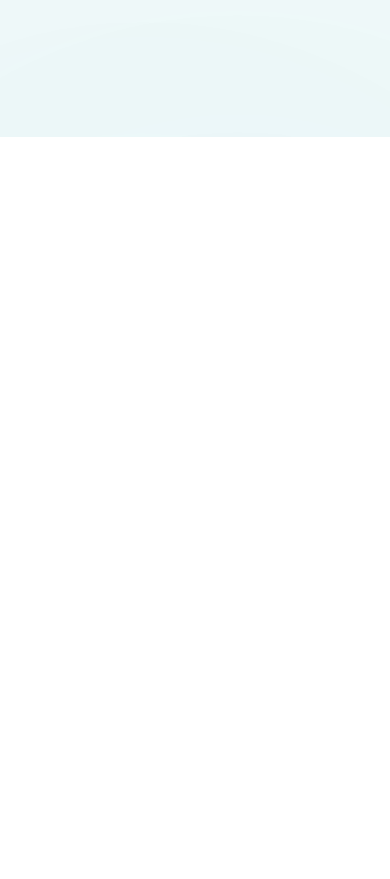
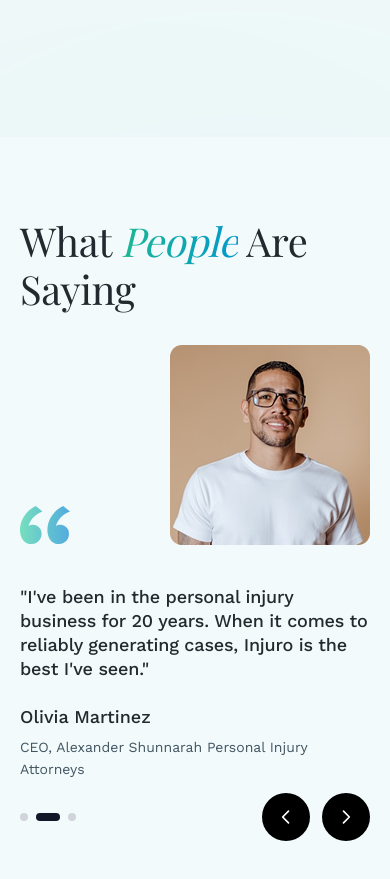
Before and after one commit to andrew-dev-p/injuro-landing-page, a Next.js app: page / in a window 390 px wide. Shown: the part 6080-6959 px from the top of the page. Before the commit the page ends 6217 px from the top, so only its background shows below. Built offline with nearby package versions, Linux system fonts and the light colour scheme.

Commit message:
Update Testimonials section layout for improved responsiveness and visual consistency. Adjust text sizes and spacing in the TestimonialsCarousel for better readability across devices. Uncomment Testimonials component in the main page layout.

```diff
--- a/app/page.tsx
+++ b/app/page.tsx
@@ -19,8 +19,8 @@ export default function Home() {
       <CaseTypes />
       <WhyInjuro />
       <HowItWorks />
-      {/* <Testimonials />
-      <FAQ />
+      <Testimonials />
+      {/* <FAQ />
       <CaseReview /> */}
     </main>
   );
--- a/components/sections/testimonials.tsx
+++ b/components/sections/testimonials.tsx
@@ -6,11 +6,11 @@ import { testimonialsData } from "@/lib/data";
 export const Testimonials = () => {
   return (
     <section className="bg-(--bg-tosca-soft)">
-      <div className="container-md px-5 pt-20 pb-40 flex justify-between">
+      <div className="container-md px-5 pt-20 pb-40 flex justify-between flex-col lg:flex-row gap-8 lg:gap-0">
         <p
           className={cn(
             playfairDisplay.className,
-            "max-w-[456px] text-[52px] leading-[1.23] tracking-[-0.01em] text-(--text-strong)"
+            "max-w-[456px] text-[40px] md:text-[52px] leading-[1.2] md:leading-[1.23] tracking-[-0.01em] text-(--text-strong)"
           )}
         >
           What <span className="italic heading-gradient-text">People</span> Are
--- a/components/ui/testimonials-carousel.tsx
+++ b/components/ui/testimonials-carousel.tsx
@@ -157,7 +157,7 @@ export function TestimonialsCarousel({
 
   return (
     <div
-      className="max-w-[624px]"
+      className="w-full lg:max-w-[624px]"
       onMouseEnter={pauseAutoplay}
       onMouseLeave={() => {
         if (pauseTimeoutRef.current) {
@@ -223,13 +223,13 @@ export function TestimonialsCarousel({
                   height={200}
                 />
               </div>
-              <p className="max-w-[624px] mt-16 font-medium text-[32px] leading-tight text-(--text-strong) tracking-[-0.01em]">
+              <p className="max-w-[624px] mt-10 md:mt-16 font-medium text-lg md:text-[32px] leading-[1.33] md:leading-tight text-(--text-strong) tracking-[-0.01em]">
                 &quot;{item.quote}&quot;
               </p>
-              <p className="mt-8 font-medium text-lg leading-[1.33] text-(--text-strong)">
+              <p className="mt-6 md:mt-8 font-medium text-lg leading-[1.33] text-(--text-strong)">
                 {item.name}
               </p>
-              <p className="mt-2 leading-[1.62] text-(--text-surface)">
+              <p className="mt-2 text-sm md:text-base leading-[1.57] md:leading-[1.62] text-(--text-surface)">
                 {item.role}
               </p>
             </div>
@@ -237,7 +237,7 @@ export function TestimonialsCarousel({
         ))}
       </Swiper>
 
-      <div className="mt-[40px] flex items-center justify-between">
+      <div className="mt-3 md:mt-5 flex items-center justify-between">
         <div className="carousel-pagination flex gap-2">
           {items.map((_, index) => (
             <button
```
